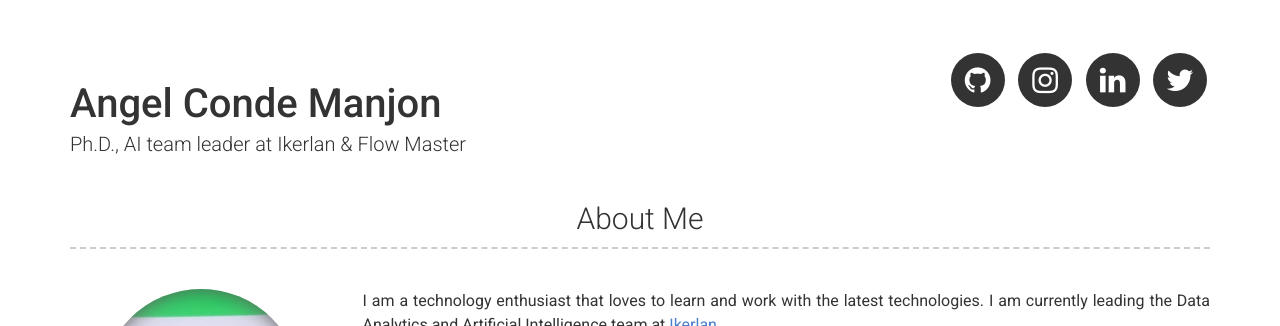
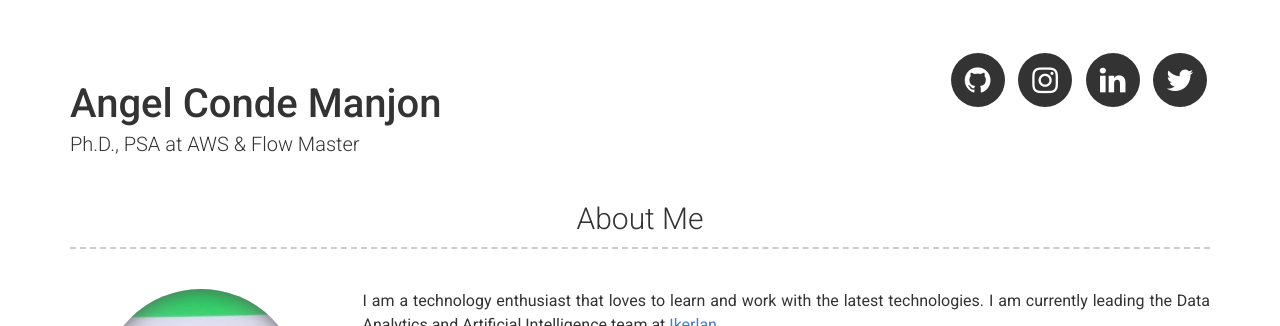
Before and after one commit to Neuw84/neuw84.github.io, a Jekyll site: the page built from index.md, in a window 1280 px wide and 900 px high. Shown: the top 326 px of the window. Built offline with Jekyll 4.4.1, drawn with Linux system fonts in a browser that asks for light colours.

Commit message:
Update _config.yml

```diff
--- a/_config.yml
+++ b/_config.yml
@@ -4,7 +4,7 @@ repository: Neuw84/neuw84.github.io
 
 # Personal info
 name: Angel Conde Manjon
-title: Ph.D., AI team leader at Ikerlan & Flow Master
+title: Ph.D., PSA at AWS & Flow Master
 #email: Your email (optional)
 #website: https://acmanjon.es/
 
```
